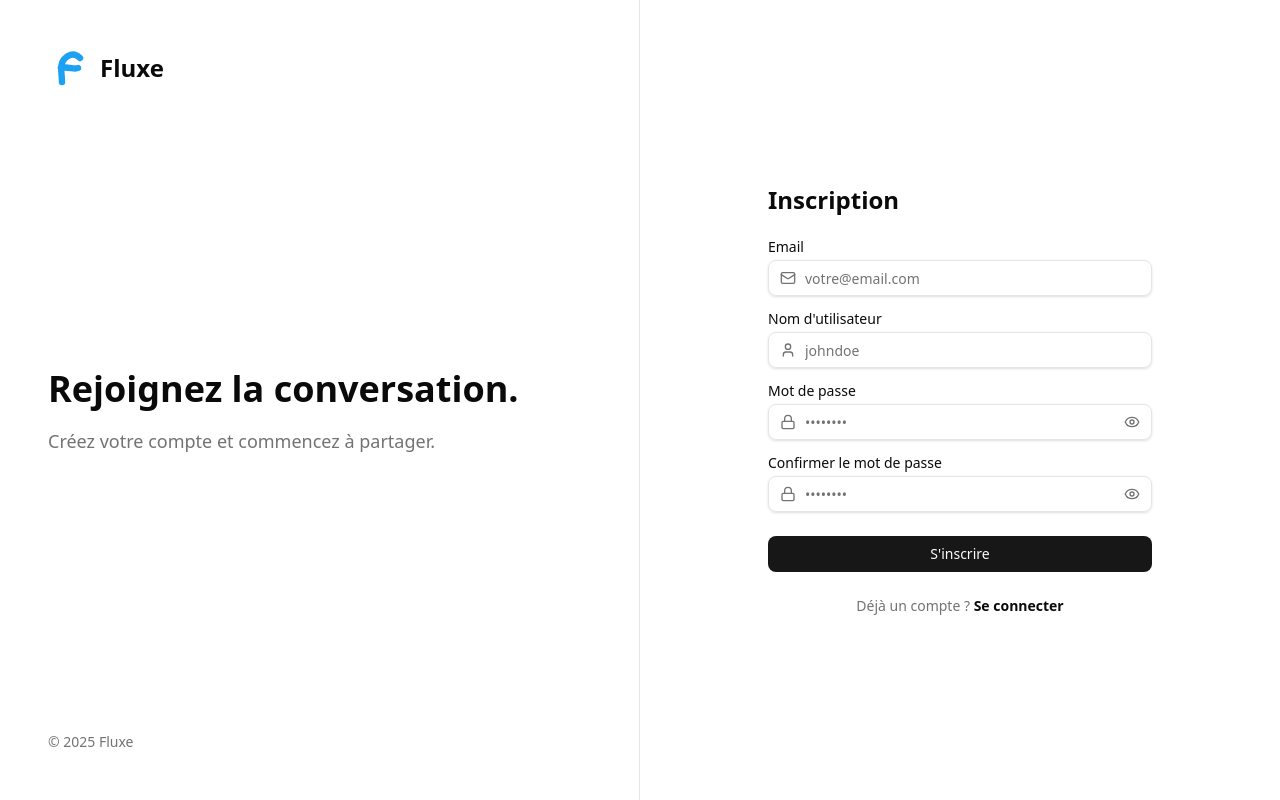
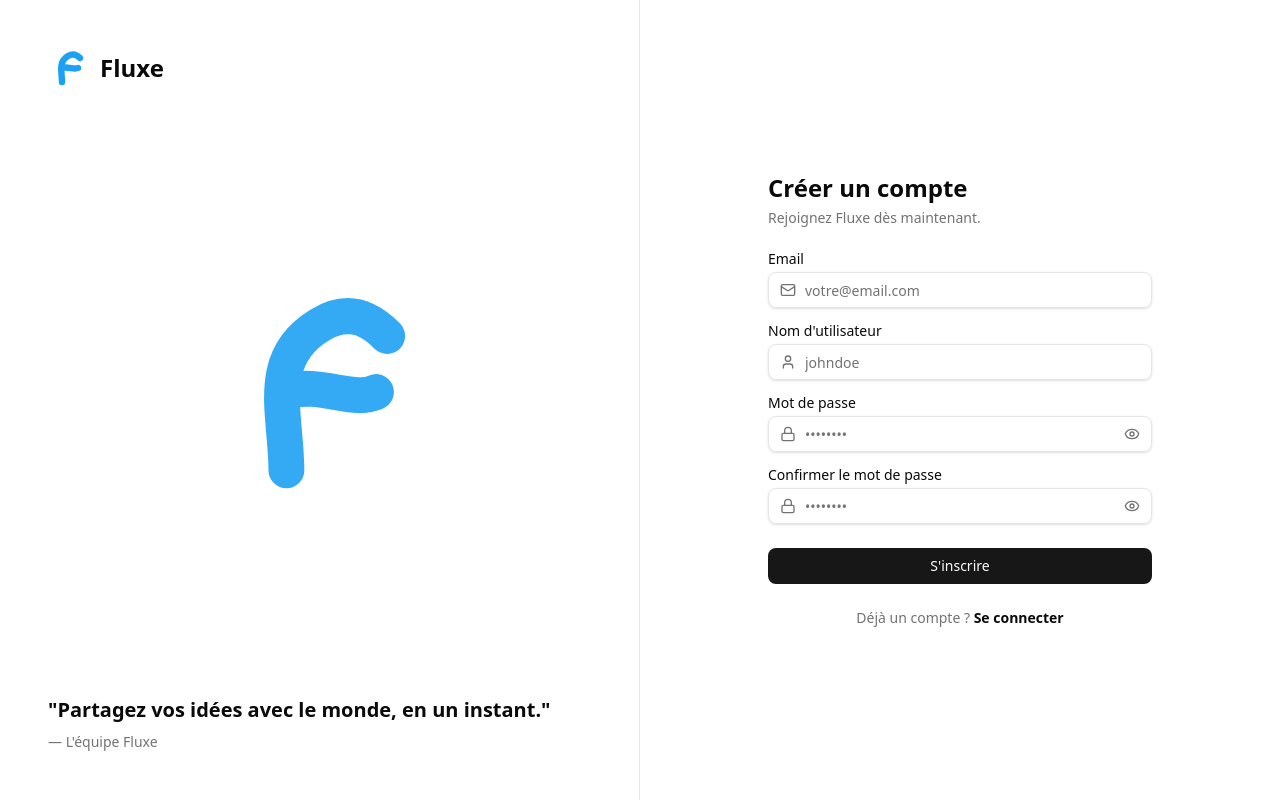
Before and after one commit to Ayzem-13/Fluxe-Frontend, a React (Vite) app: page /register in a window 1280 px wide. Built offline with nearby package versions, Linux system fonts and the light colour scheme; the HTML template or start-up script is replaced by a standard one.

Commit message:
feat: add favicon, update auth forms with validation, and implement home page layout and replace field error for toast

```diff
--- a/index.html
+++ b/index.html
@@ -3,6 +3,7 @@
   <head>
     <meta charset="UTF-8" />
     <meta name="viewport" content="width=device-width, initial-scale=1.0" />
+    <link rel="icon" type="image/svg+xml" href="/favicon.svg" />
     <title>Fluxe</title>
   </head>
   <body>
--- a/package.json
+++ b/package.json
@@ -18,11 +18,13 @@
     "clsx": "^2.1.1",
     "framer-motion": "^12.4.10",
     "lucide-react": "^0.575.0",
+    "next-themes": "^0.4.6",
     "radix-ui": "^1.4.3",
     "react": "^19.0.0",
     "react-dom": "^19.0.0",
     "react-redux": "^9.2.0",
     "react-router-dom": "^7.3.0",
+    "sonner": "^2.0.7",
     "tailwind-merge": "^3.5.0",
     "tw-animate-css": "^1.4.0"
   },
--- a/src/App.tsx
+++ b/src/App.tsx
@@ -2,12 +2,14 @@ import { BrowserRouter } from "react-router-dom";
 import { Provider } from "react-redux";
 import { store } from "@/app/store";
 import AppRoutes from "@/app/routes";
+import { Toaster } from "@/components/ui/sonner";
 
 export default function App() {
   return (
     <Provider store={store}>
       <BrowserRouter>
         <AppRoutes />
+        <Toaster position="top-right" />
       </BrowserRouter>
     </Provider>
   );
--- a/src/components/FluxeLogo.tsx
+++ b/src/components/FluxeLogo.tsx
@@ -1,13 +1,12 @@
+import React from "react";
+
 export function FluxeLogo(props: React.ComponentProps<"svg">) {
   return (
-      <svg xmlns="http://www.w3.org/2000/svg" viewBox="0 0 100 100"{...props}>
-        <g fill="none" stroke="#1DA1F2" stroke-width="16" stroke-linecap="round" stroke-linejoin="round">
-
-          <path d="M 35 85 C 35 60, 25 35, 50 20 C 65 11, 75 20, 80 25" />
-
-          <path d="M 32 50 C 50 45, 65 55, 75 50" />
-
-        </g>
-      </svg>
-      );
+    <svg xmlns="http://www.w3.org/2000/svg" viewBox="0 0 100 100" width="100%" height="100%" {...props}>
+      <g fill="none" stroke="#1DA1F2" strokeWidth={16} strokeLinecap="round" strokeLinejoin="round">
+        <path d="M 35 85 C 35 60, 25 35, 50 20 C 65 11, 75 20, 80 25" />
+        <path d="M 34 50 C 50 45, 65 55, 75 50" />
+      </g>
+    </svg>
+  );
 }
--- /dev/null
+++ b/src/components/ui/sonner.tsx
@@ -0,0 +1,27 @@
+import { Toaster as Sonner, type ToasterProps } from "sonner";
+
+const Toaster = ({ ...props }: ToasterProps) => {
+  return (
+    <Sonner
+      theme="system"
+      className="toaster group"
+      toastOptions={{
+        unstyled: true,
+        classNames: {
+          toast:
+            "flex items-center gap-3 w-full px-4 py-3.5 rounded-xl border border-border bg-card text-foreground text-sm font-medium shadow-lg",
+          icon: "shrink-0 size-8 rounded-full flex items-center justify-center",
+          success: "[&>[data-icon]]:bg-green-500/15 [&>[data-icon]]:text-green-500",
+          error: "[&>[data-icon]]:bg-red-500/15 [&>[data-icon]]:text-red-400",
+          warning: "[&>[data-icon]]:bg-yellow-500/15 [&>[data-icon]]:text-yellow-400",
+          info: "[&>[data-icon]]:bg-blue-500/15 [&>[data-icon]]:text-blue-400",
+          title: "text-foreground",
+          description: "text-muted-foreground text-xs mt-0.5",
+        },
+      }}
+      {...props}
+    />
+  );
+};
+
+export { Toaster };
--- a/src/domains/auth/components/AuthPage.tsx
+++ b/src/domains/auth/components/AuthPage.tsx
@@ -38,17 +38,15 @@ export function AuthPage({ mode, fields, onSubmit, isLoading, linkTo, linkLabel,
           <FluxeLogo className="size-10" />
           <span className="text-2xl font-bold">Fluxe</span>
         </div>
+        <div className="flex justify-center">
+          <FluxeLogo className="size-56 opacity-90" />
+        </div>
         <div>
-          <p className="text-4xl font-bold leading-tight text-foreground">
-            {mode === "login" ? "Content de vous revoir." : "Rejoignez la conversation."}
+          <p className="text-xl font-semibold text-foreground">
+            "Partagez vos idées avec le monde, en un instant."
           </p>
-          <p className="mt-4 text-muted-foreground text-lg">
-            {mode === "login"
-              ? "Connectez-vous pour retrouver votre fil d'actualité."
-              : "Créez votre compte et commencez à partager."}
-          </p>
+          <p className="mt-2 text-sm text-muted-foreground">— L'équipe Fluxe</p>
         </div>
-        <p className="text-sm text-muted-foreground">© 2025 Fluxe</p>
       </div>
 
       {/* Right panel */}
@@ -64,9 +62,12 @@ export function AuthPage({ mode, fields, onSubmit, isLoading, linkTo, linkLabel,
             <span className="text-xl font-bold">Fluxe</span>
           </div>
 
-          <h2 className="text-2xl font-bold mb-6">
-            {mode === "login" ? "Connexion" : "Inscription"}
+          <h2 className="text-2xl font-bold">
+            {mode === "login" ? "Connexion" : "Créer un compte"}
           </h2>
+          <p className="text-sm text-muted-foreground mt-1 mb-6">
+            {mode === "login" ? "Content de vous revoir." : "Rejoignez Fluxe dès maintenant."}
+          </p>
 
           <form
             onSubmit={(e) => {
@@ -112,15 +113,6 @@ export function AuthPage({ mode, fields, onSubmit, isLoading, linkTo, linkLabel,
                       </button>
                     )}
                   </div>
-                  {field.fieldError && (
-                    <motion.p
-                      className="text-xs text-destructive"
-                      initial={{ opacity: 0, y: -4 }}
-                      animate={{ opacity: 1, y: 0 }}
-                    >
-                      {field.fieldError}
-                    </motion.p>
-                  )}
                 </motion.div>
               );
             })}
--- a/src/domains/auth/components/LoginForm.tsx
+++ b/src/domains/auth/components/LoginForm.tsx
@@ -2,6 +2,7 @@ import { useState } from "react";
 import { useDispatch, useSelector } from "react-redux";
 import { useNavigate } from "react-router-dom";
 import { Mail, Lock } from "lucide-react";
+import { toast } from "sonner";
 import { login, clearError } from "@/domains/auth/slice";
 import { AuthPage } from "@/domains/auth/components/AuthPage";
 import type { AppDispatch, RootState } from "@/app/store";
@@ -9,16 +10,27 @@ import type { AppDispatch, RootState } from "@/app/store";
 export default function LoginForm() {
   const dispatch = useDispatch<AppDispatch>();
   const navigate = useNavigate();
-  const { isLoading, error } = useSelector((state: RootState) => state.auth);
+  const { isLoading } = useSelector((state: RootState) => state.auth);
 
   const [email, setEmail] = useState("");
   const [password, setPassword] = useState("");
 
   const handleSubmit = async () => {
+    if (!email) {
+      toast.error("L'email est requis");
+      return;
+    }
+    if (!password) {
+      toast.error("Le mot de passe est requis");
+      return;
+    }
+
     dispatch(clearError());
     const result = await dispatch(login({ email, password }));
     if (login.fulfilled.match(result)) {
       navigate("/home");
+    } else {
+      toast.error(result.payload as string ?? "Email ou mot de passe incorrect");
     }
   };
 
@@ -50,7 +62,6 @@ export default function LoginForm() {
           value: password,
           onChange: (e) => setPassword(e.target.value),
           required: true,
-          fieldError: error ?? undefined,
         },
       ]}
     />
--- a/src/domains/auth/components/RegisterForm.tsx
+++ b/src/domains/auth/components/RegisterForm.tsx
@@ -2,6 +2,7 @@ import { useState } from "react";
 import { useDispatch, useSelector } from "react-redux";
 import { useNavigate } from "react-router-dom";
 import { Mail, Lock, User } from "lucide-react";
+import { toast } from "sonner";
 import { register, clearError } from "@/domains/auth/slice";
 import { AuthPage } from "@/domains/auth/components/AuthPage";
 import type { AppDispatch, RootState } from "@/app/store";
@@ -9,35 +10,40 @@ import type { AppDispatch, RootState } from "@/app/store";
 export default function RegisterForm() {
   const dispatch = useDispatch<AppDispatch>();
   const navigate = useNavigate();
-  const { isLoading, error } = useSelector((state: RootState) => state.auth);
+  const { isLoading } = useSelector((state: RootState) => state.auth);
 
   const [email, setEmail] = useState("");
   const [username, setUsername] = useState("");
   const [password, setPassword] = useState("");
   const [confirmPassword, setConfirmPassword] = useState("");
-  const [localError, setLocalError] = useState<string | null>(null);
 
   const handleSubmit = async () => {
-    setLocalError(null);
     dispatch(clearError());
 
-    if (password !== confirmPassword) {
-      setLocalError("Les mots de passe ne correspondent pas");
+    if (!email) {
+      toast.error("L'email est requis");
+      return;
+    }
+    if (!username) {
+      toast.error("Le nom d'utilisateur est requis");
       return;
     }
     if (password.length < 6) {
-      setLocalError("Le mot de passe doit contenir au moins 6 caractères");
+      toast.error("Le mot de passe doit contenir au moins 6 caractères");
+      return;
+    }
+    if (password !== confirmPassword) {
+      toast.error("Les mots de passe ne correspondent pas");
       return;
     }
 
     const result = await dispatch(register({ email, username, password }));
     if (register.fulfilled.match(result)) {
       navigate("/login");
+    } else {
+      toast.error(result.payload as string ?? "Erreur lors de l'inscription");
     }
   };
-
-  const emailError = error === "Email déjà utilisé" ? error : undefined;
-  const usernameError = error === "Nom d'utilisateur déjà utilisé" ? error : undefined;
 
   return (
     <AuthPage
@@ -57,7 +63,6 @@ export default function RegisterForm() {
           value: email,
           onChange: (e) => setEmail(e.target.value),
           required: true,
-          fieldError: emailError,
         },
         {
           id: "username",
@@ -68,7 +73,6 @@ export default function RegisterForm() {
           value: username,
           onChange: (e) => setUsername(e.target.value),
           required: true,
-          fieldError: usernameError,
         },
         {
           id: "password",
@@ -90,7 +94,6 @@ export default function RegisterForm() {
           value: confirmPassword,
           onChange: (e) => setConfirmPassword(e.target.value),
           required: true,
-          fieldError: localError ?? undefined,
         },
       ]}
     />
--- a/src/domains/auth/types.ts
+++ b/src/domains/auth/types.ts
@@ -35,7 +35,6 @@ export interface AuthField {
   onChange: (e: React.ChangeEvent<HTMLInputElement>) => void;
   minLength?: number;
   required?: boolean;
-  fieldError?: string;
 }
 
 export interface AuthPageProps {
--- a/src/index.css
+++ b/src/index.css
@@ -82,19 +82,19 @@
 
 @media (prefers-color-scheme: dark) {
 :root {
-    --background: oklch(0.28 0 0);
+    --background: oklch(0.22 0 0);
     --foreground: oklch(0.95 0 0);
-    --card: oklch(0.32 0 0);
+    --card: oklch(0.26 0 0);
     --card-foreground: oklch(0.95 0 0);
-    --popover: oklch(0.32 0 0);
+    --popover: oklch(0.26 0 0);
     --popover-foreground: oklch(0.95 0 0);
     --primary: oklch(0.922 0 0);
     --primary-foreground: oklch(0.20 0 0);
-    --secondary: oklch(0.34 0 0);
+    --secondary: oklch(0.29 0 0);
     --secondary-foreground: oklch(0.95 0 0);
-    --muted: oklch(0.34 0 0);
+    --muted: oklch(0.29 0 0);
     --muted-foreground: oklch(0.65 0 0);
-    --accent: oklch(0.34 0 0);
+    --accent: oklch(0.29 0 0);
     --accent-foreground: oklch(0.95 0 0);
     --destructive: oklch(0.704 0.191 22.216);
     --border: oklch(1 0 0 / 12%);
--- /dev/null
+++ b/src/pages/Home.tsx
@@ -0,0 +1,20 @@
+import { DesktopSidebar } from "@/components/layout/DesktopSidebar";
+import { MobileNav } from "@/components/layout/MobileNav";
+import { PostFab } from "@/components/layout/PostFab";
+
+export default function Home() {
+  return (
+    <div className="flex h-screen bg-background overflow-hidden">
+      <DesktopSidebar />
+
+      <main className="flex-1 md:ml-64 overflow-y-auto pb-20 md:pb-0">
+        <div className="sticky top-0 z-10 bg-background/80 backdrop-blur-sm border-b border-border px-4 py-3">
+          <h1 className="text-xl font-bold">Accueil</h1>
+        </div>
+      </main>
+
+      <MobileNav />
+      <PostFab />
+    </div>
+  );
+}
```
Also changed, not shown: public/favicon.svg (added), 1 other file (tests, documents, lock files or other folders).
